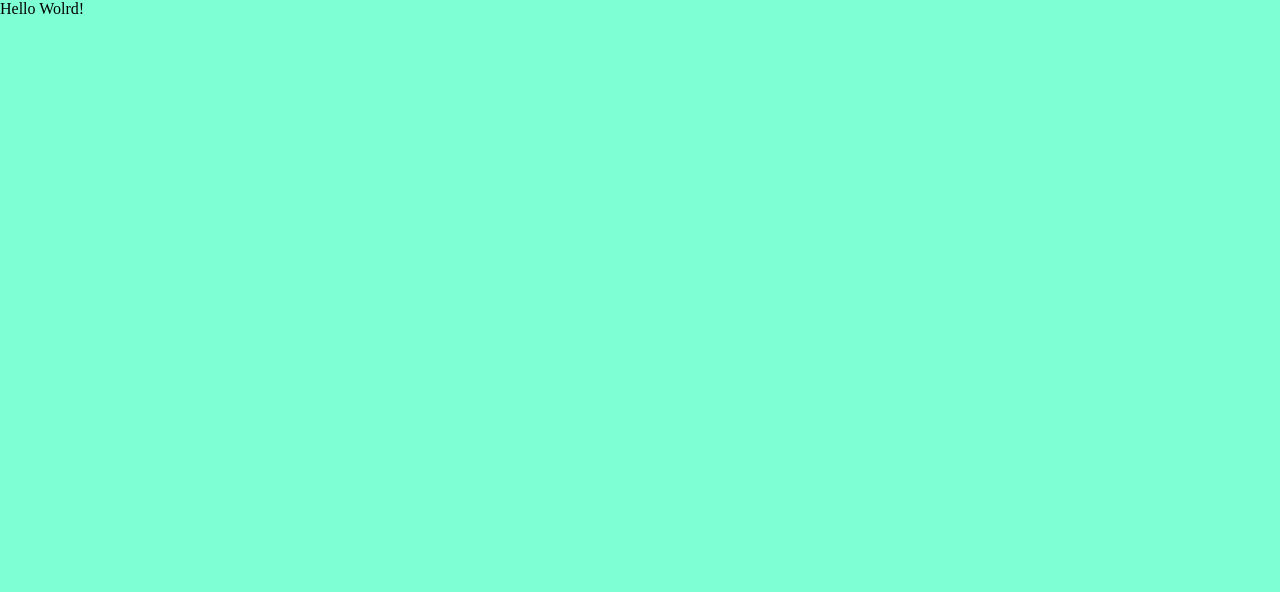
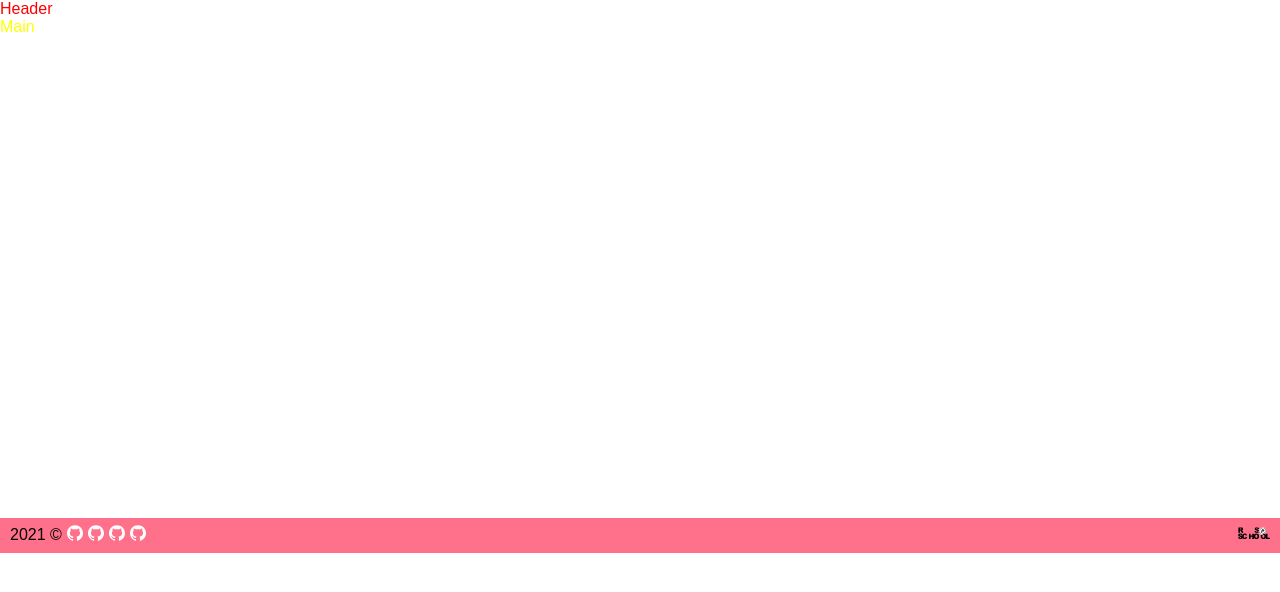
Before and after one commit to vetaniExist/travel-app, a React app: page / in a window 1280 px wide. Shown: the top 592 px of the page. Built offline with nearby package versions, Linux system fonts and the light colour scheme.

Commit message:
feat: make footer

```diff
--- a/src/components/App.tsx
+++ b/src/components/App.tsx
@@ -1,13 +1,16 @@
-import React, { useState } from "react";
+import React from "react";
 import "../css/app.scss";
+import Footer from "./Footer";
 
 const App: React.FC = () => {
-  const [state, setState] = useState(1);
   return (
     <>
-      <header></header>
-      <main></main>
-      <footer></footer>
+      <header className="header">Header</header>
+      <main className="main">Main</main>
+      <footer >
+        <Footer/>
+      </footer>
+
     </>
   );
 };
--- /dev/null
+++ b/src/components/Footer.tsx
@@ -0,0 +1,33 @@
+import React from 'react'
+
+import logoGithub from '../assets/github.svg';
+import logoRSS from '../assets/rsschool.svg';
+import '../css/app.scss';
+
+function Footer () {
+  // @ts-ignore
+  return (
+    <div className="footer">
+      <div className="footer__icons_container">
+        <span>2021 ©</span>
+        <a href="https://github.com/ArseniyXaoc">
+          <img className="footer__icon footer__icon_git" src={logoGithub} alt="" />
+        </a>
+        <a href="https://github.com/JuliaGvozdeva">
+          <img className="footer__icon footer__icon_git" src={logoGithub} alt="" />
+        </a>
+        <a href="https://github.com/vetaniExist">
+          <img className="footer__icon footer__icon_git" src={logoGithub} alt="" />
+        </a>
+        <a href="https://github.com/GrnTea">
+          <img className="footer__icon footer__icon_git" src={logoGithub} alt="" />
+        </a>
+      </div>
+      <a href="https://rs.school/js/">
+        <img className="footer__icon" src={logoRSS} alt="" />
+      </a>
+    </div>
+  )
+}
+
+export default Footer
--- a/src/components/index.tsx
+++ b/src/components/index.tsx
@@ -2,14 +2,12 @@ import React from "react";
 import ReactDOM from "react-dom";
 import App from "./App";
 import "../css/normalize.css";
-import HelloWorld from "./HelloWorld/HelloWorld";
 
 const app = document.getElementById("app");
 
 ReactDOM.render(
     <React.StrictMode>
         <App />
-        <HelloWorld />
     </React.StrictMode>,
     app,
 );
--- a/src/css/app.scss
+++ b/src/css/app.scss
@@ -1,3 +1,46 @@
-body {
-    background-color: aquamarine;
+* {
+    box-sizing: border-box;
 }
+body, #app {
+    display: flex;
+    flex-direction: column;
+    height: 100vh;
+    margin: 0;
+    overflow: hidden;
+    font-family: Arial, Helvetica, sans-serif;
+}
+
+
+.header {
+    color: red;
+}
+
+.main {
+    color: yellow;
+    width: 100vw;
+    height: 500px;
+}
+
+.footer {
+    display: flex;
+    flex-direction: row;
+    justify-content: space-between;
+    align-items: center;
+    padding: 0 10px;
+    background-color: rgba(255, 56, 92, 0.71);
+
+    &__icons_container {
+    display: flex;
+    flex-direction: row;
+    align-items: center;
+    }
+
+    &__icon {
+    width: 32px;
+    margin: 7px 0 7px 5px;
+    }
+    &__icon_git {
+    width: 16px;
+    height: 16px;
+    }
+}
--- a/src/html/index.html
+++ b/src/html/index.html
@@ -1,15 +1,14 @@
 <!DOCTYPE html>
-<html>
+<html lang="en">
 
     <head>
         <meta charset="utf-8" />
         <meta name="viewport" content="width=device-width, initial-scale=1.0">
-    <title>Tic Tac Toe</title>
+        <title>Travel</title>
     </head>
 
     <body>
         <div id="app"></div>
-    <div id="overlay"></div>
     </body>
 
 </html>
```
Also changed, not shown: src/assets/github.svg (added), src/assets/rsschool.svg (added). Lines whose indentation alone changed are shown as unchanged.
